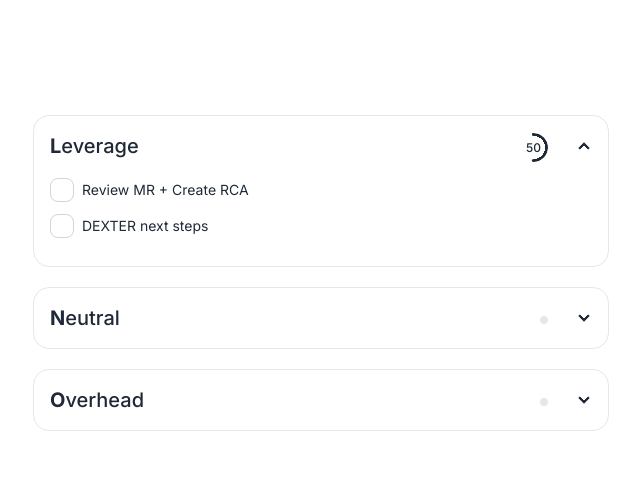
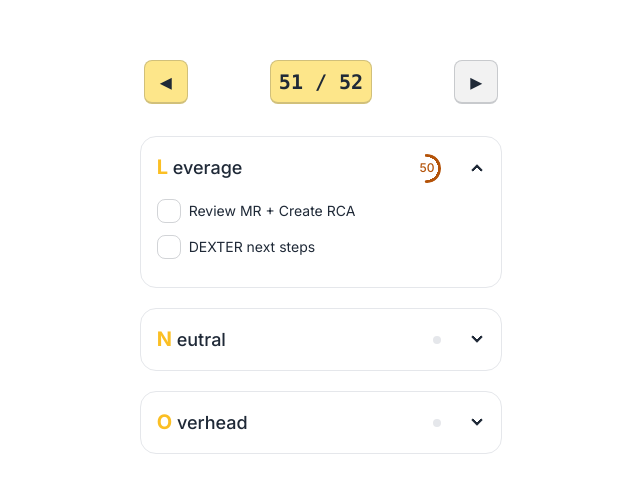
Before and after one commit to Rahul147/lno-app, a Next.js app: page / in a window 1280 px wide. Shown: the part 121-614 px from the top of the page, without its empty margins (319-959 px from the left). Built offline with nearby package versions, Linux system fonts and the light colour scheme.

Commit message:
Added seed script to the repo

```diff
--- a/package.json
+++ b/package.json
@@ -6,9 +6,12 @@
     "dev": "next dev",
     "build": "next build",
     "start": "next start",
-    "lint": "next lint"
+    "lint": "next lint",
+    "seed": "node -r dotenv/config ./scripts/seed.js"
   },
   "dependencies": {
+    "@vercel/postgres": "^0.5.1",
+    "dotenv": "^16.3.1",
     "next": "14.0.4",
     "react": "^18",
     "react-dom": "^18"
--- a/src/app/layout.js
+++ b/src/app/layout.js
@@ -11,7 +11,7 @@ export const metadata = {
 export default function RootLayout({ children }) {
   return (
     <html lang="en" data-theme="light">
-      <body className={inter.className}>{children}</body>
+      <body className={`${inter.className} antialiased`}>{children}</body>
     </html>
   )
 }
--- /dev/null
+++ b/src/app/lib/place-holder-data.js
@@ -0,0 +1,56 @@
+const todos = [
+    {
+        "week_id": 202351,
+        "title": "Optimize Database Queries",
+        "description": "Details about optimize database queries",
+        "due_date": "2023-03-20 00:00:00",
+        "created_date": "2023-12-23 11:55:40.372225",
+        "updated_at": "2023-12-26 11:55:40.372225",
+        "category": "overhead",
+        "completed": true
+    },
+    {
+        "week_id": 202351,
+        "title": "Refactor Project X Codebase",
+        "description": "Details about refactor project x codebase",
+        "due_date": "2023-08-23 00:00:00",
+        "created_date": "2023-12-23 11:55:40.372241",
+        "updated_at": "2023-12-25 11:55:40.372241",
+        "category": "leverage",
+        "completed": false
+    },
+    {
+        "week_id": 202351,
+        "title": "Refactor Project X Codebase",
+        "description": "Details about refactor project x codebase",
+        "due_date": "2023-04-12 00:00:00",
+        "created_date": "2023-12-23 11:55:40.372250",
+        "updated_at": "2023-12-26 11:55:40.372250",
+        "category": "neutral",
+        "completed": false
+    },
+    {
+        "week_id": 202351,
+        "title": "Implement CI/CD Pipeline",
+        "description": "Details about implement ci/cd pipeline",
+        "due_date": "2023-05-15 00:00:00",
+        "created_date": "2023-12-23 11:55:40.372258",
+        "updated_at": "2024-01-01 11:55:40.372258",
+        "category": "leverage",
+        "completed": true
+    },
+    {
+        "week_id": 202351,
+        "title": "Optimize Database Queries",
+        "description": "Details about optimize database queries",
+        "due_date": "2023-03-11 00:00:00",
+        "created_date": "2023-12-23 11:55:40.372267",
+        "updated_at": "2024-01-02 11:55:40.372267",
+        "category": "overhead",
+        "completed": false
+    }
+]
+
+module.exports = {
+    todos
+};
--- a/src/app/page.js
+++ b/src/app/page.js
@@ -1,5 +1,3 @@
-'use client'
-
 function createFakeLNOData() {
   return {
     "l": [{ "title": "Review MR + Create RCA", "completed": true }, { "title": "DEXTER next steps", "completed": false }],
@@ -8,19 +6,31 @@ function createFakeLNOData() {
   }
 }
 
-function GenerateCheckLists({ items }) {
-  return <div>
-    {items.map(GenerateCheckListItem)}
-  </div>
+function getWeekOfYear(date) {
+  const target = new Date(date.valueOf());
+  const dayNr = (date.getDay() + 6) % 7;
+  target.setDate(target.getDate() - dayNr + 3);
+  // Start of ISO week year is the first Thursday
+  const firstThursday = target.valueOf();
+  target.setMonth(0, 1);
+  if (target.getDay() !== 4) {
+    target.setMonth(0, 1 + ((4 - target.getDay()) + 7) % 7);
+  }
+  return 1 + Math.ceil((firstThursday - target) / (7 * 24 * 60 * 60 * 1000));
 }
 
-function GenerateCheckListItem(item) {
-  const { title, completed } = item
-  return <div className="flex items-center mb-3" key={title}>
-    <input type="checkbox" id={title} className="checkbox" />
-    <label className="ml-2 text-sm">{title}</label>
-  </div>
-
+function GenerateCheckLists({ items }) {
+  return <>
+    {items
+      .map((item) => {
+        const { title, completed } = item
+        return <div className="flex items-center mb-3" key={title}>
+          <input type="checkbox" id={title} className="checkbox" />
+          <label className="ml-2 text-sm">{title}</label>
+        </div>
+      })
+    }
+  </>
 }
 
 function computeCompletionRation(l, n, o) {
@@ -34,27 +44,37 @@ function computeCompletionRation(l, n, o) {
   ];
 }
 
-
 export default function Home() {
   const { l, n, o } = createFakeLNOData()
   const [lCompletion, nCompletion, oCompletion] = computeCompletionRation(l, n, o)
 
   return <div className="min-h-screen flex items-center justify-center">
-    <div className="w-1/2">
+    <div className="md:w-1/2 lg:w-1/3">
+      <div className="card">
 
-      <div className="card">
+        {/* Card header */}
+        <div className="card-title text-center justify-between pr-9 pl-9">
+          {/* Left pagination */}
+          <button className="butto"><kbd className="kbd bg-amber-200">◀︎</kbd></button>
+          <kbd className="kbd bg-amber-200">{getWeekOfYear(new Date())} / 52</kbd>
+          {/* Right pagination */}
+          <button className="button" disabled><kbd className="kbd">▶︎</kbd></button>
+        </div>
+
+        {/* Card body */}
         <div className="card-body">
 
           {/* L */}
           <div className="collapse collapse-arrow mb-3 border-grey-100 border">
             <input type="radio" name="my-accordion-3" defaultChecked="checked" />
-            <div className="collapse-title text-xl font-medium flex justify-between">
-              <div><b>L</b>everage</div>
+            <div className="collapse-title text-lg font-medium flex justify-between">
+              <div><span className="text-xl text-amber-400 font-bold capitalize">L</span> everage</div>
               <div className="mr-3">
                 <div
-                  className="radial-progress text-xs bg-white border-1"
+                  className="radial-progress text-xs text-amber-700 border-1"
                   style={{ "--value": lCompletion, "--size": "1.8rem" }}
-                  role="progressbar">{lCompletion}
+                  role="progressbar">
+                  {lCompletion || ""}
                 </div>
               </div>
             </div>
@@ -66,14 +86,14 @@ export default function Home() {
           {/* N */}
           <div className="collapse collapse-arrow mb-3 border-grey-100 border" >
             <input type="radio" name="my-accordion-3" />
-            <div className="collapse-title text-xl font-medium flex justify-between">
-              <div><b>N</b>eutral</div>
+            <div className="collapse-title text-lg font-medium flex justify-between">
+              <div><span className="text-xl text-amber-400 font-bold capitalize">N</span> eutral</div>
               <div className="mr-3">
                 <div
                   className="radial-progress text-xs bg-white border-4"
                   style={{ "--value": nCompletion, "--size": "0rem" }}
                   role="progressbar">
-                  {/* {nCompletion} */}
+                  {nCompletion || ""}
                 </div>
               </div>
             </div>
@@ -85,14 +105,14 @@ export default function Home() {
           {/* O */}
           <div className="collapse collapse-arrow mb-3 border-grey-100 border">
             <input type="radio" name="my-accordion-3" />
-            <div className="collapse-title text-xl font-medium flex justify-between">
-              <div><b>O</b>verhead</div>
+            <div className="collapse-title text-lg font-medium flex justify-between">
+              <div><span className="text-xl text-amber-400 font-bold capitalize">O</span> verhead</div>
               <div className="mr-3">
                 <div
                   className="radial-progress text-xs bg-white border-4"
                   style={{ "--value": nCompletion, "--size": "0rem" }}
                   role="progressbar">
-                  {/* {nCompletion} */}
+                  {oCompletion || ""}
                 </div>
               </div>
             </div>
```
Also changed, not shown: scripts/seed.js (added, +75 -0 lines), 2 other files (tests, documents, lock files or other folders).
